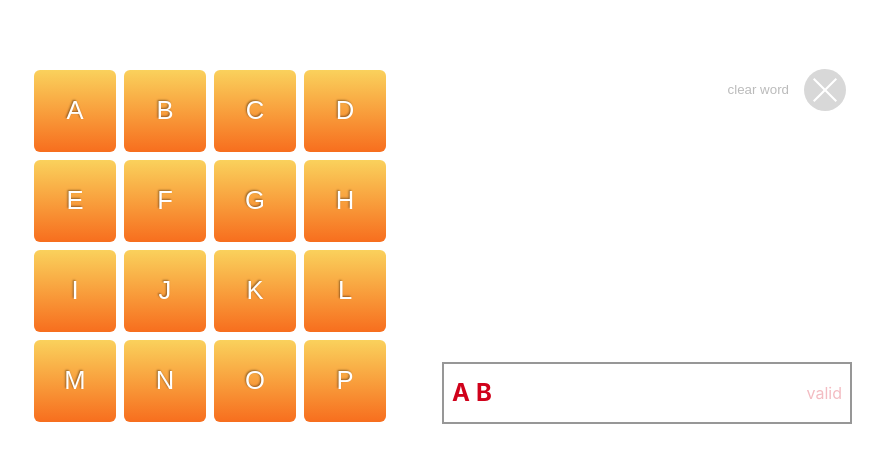
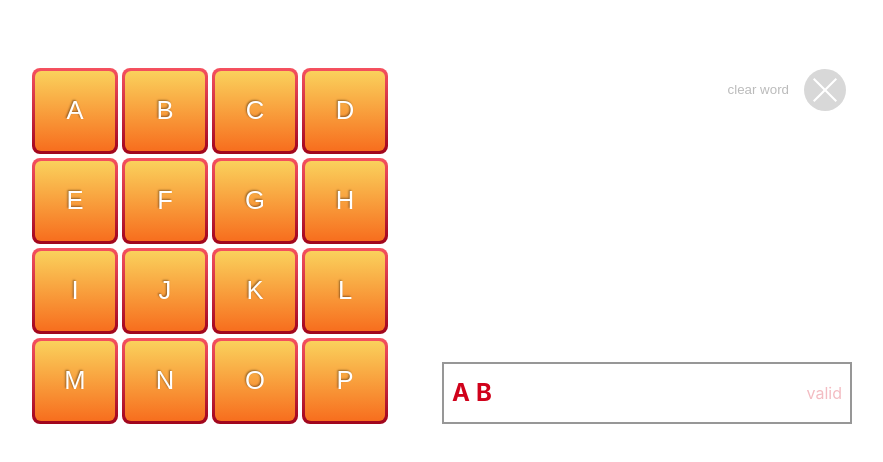
Before and after one commit to rholo/enara-chalenge, a React (Vite) app: page / in a window 1280 px wide. Shown: the top 462 px of the page, without its empty margins (198-1081 px from the left). Built offline with nearby package versions, Linux system fonts and the light colour scheme; a small style sheet from the web is missing.

Commit message:
feat(UI): fix border gradient

```diff
--- a/src/components/LetterBox.tsx
+++ b/src/components/LetterBox.tsx
@@ -4,35 +4,33 @@ import styled from 'styled-components';
 const Button = styled.button`
   width: 62px;
   height: 62px;
-  @media(min-width: 768px){
+  @media(min-width: 769px){
     width: 86px;
     height: 86px;
   }
+  border: none;
+  border-radius: 8px;
+  position: relative;
+  background: linear-gradient(to bottom, #f5515f, #a0051c);
+  &.choosen, &.available{
+    background: transparent;
+  }
+  overflow: hidden;
+`
+const TileSpan = styled.span`
   font-family: 'tahoma-small-cap-bold', sans-serif;
   font-size: 1.6rem;
   text-shadow: -1px -1px 2px rgba(0, 0, 0, 0.42);
   text-transform: uppercase;
   color: white;
   background: linear-gradient(to bottom, #FAD15C, #F76E1E);
-  background-clip: padding-box;
-  border: solid 2px transparent;
-  border-radius: 8px;
-  line-height: 1;
-  margin: auto;
-  position: relative;
-  box-sizing: border-box;
-  &:before {
-    content: '';
-    position: absolute;
-    top: 0; right:0; bottom:0; left:0;
-    z-index: -1;
-    margin: -2px;
-    border-radius: inherit;
-    background: linear-gradient(to bottom, red, orange);
-  }
-  &.choosen, &.available{
-    border: none;
-  }
+  text-transform: uppercase;
+  position: absolute;
+  border-radius: 6px;
+  top:3px; left:3px; bottom:3px; right:3px;
+  display: flex;
+  justify-content: center;
+  align-items: center;
   &.choosen {
     background: linear-gradient(to bottom, #f4505f, #9f041b);
   }
@@ -40,7 +38,6 @@ const Button = styled.button`
     background: linear-gradient(to bottom, #b3ec50, #439422);
   }
 `
-
 interface ITile {
   letter: string
 }
@@ -50,7 +47,9 @@ const Tile = (props: ITile): JSX.Element => {
     setClassTile('available')
   }
   return (<Button className={classTile} onClick={chooseTile}>
-    {props.letter}
+    <TileSpan className={classTile}>
+      {props.letter}
+    </TileSpan>
   </Button>)
 }
 export default Tile;
```
